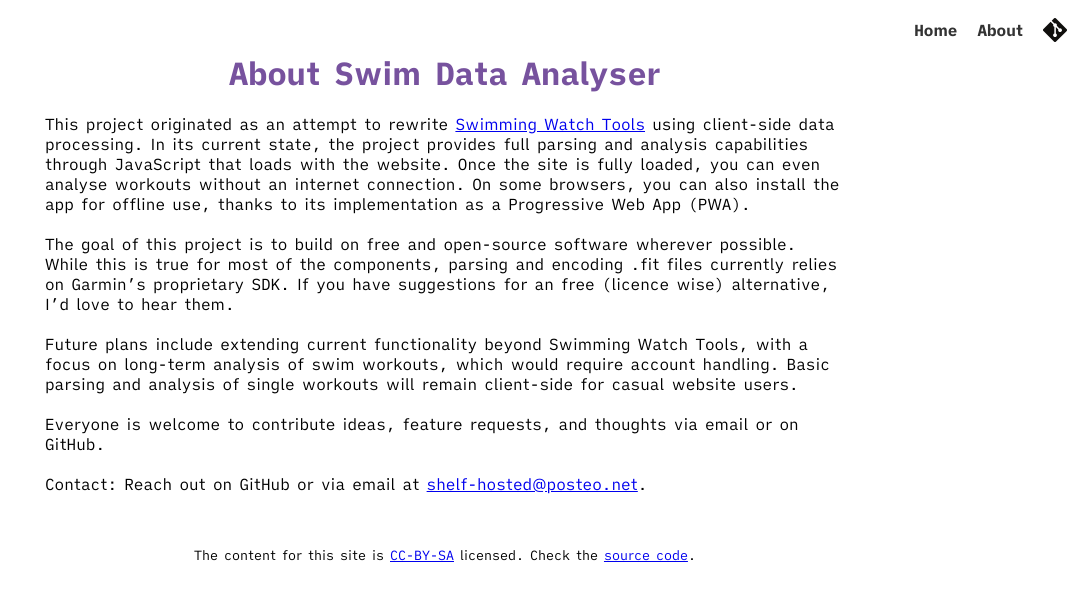
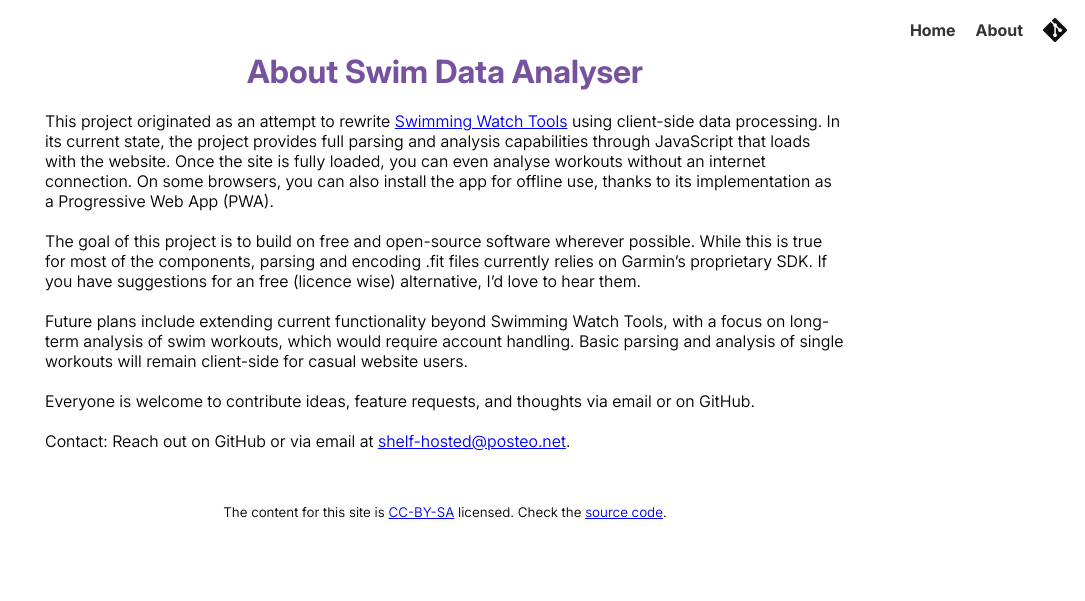
Before and after one commit to PeterK-end/swim-data-analyser, a Django app: page /about.html in a window 1280 px wide. Shown: the top 601 px of the page, without its empty margins (195-1280 px from the left). Run offline with Django 4.2, Linux system fonts and the light colour scheme.

Commit message:
change to inter font for better readability

```diff
--- a/swim_data_analyser/static/css/ia-mono.css
+++ /dev/null
@@ -1,71 +0,0 @@
-@font-face {
-  font-family: "iA Writer Duo";
-  font-weight: normal;
-  font-style: normal;
-  src: url("../fonts/ia-duo/iAWriterDuoS-Regular.eot") format("embedded-opentype"),
-    url("../fonts/ia-duo/iAWriterDuoS-Regular.woff2") format("woff2"),
-    url("../fonts/ia-duo/iAWriterDuoS-Regular.woff") format("woff");
-}
-
-@font-face {
-  font-family: "iA Writer Duo";
-  font-weight: normal;
-  font-style: italic;
-  src: url("../fonts/ia-duo/iAWriterDuoS-Italic.eot") format("embedded-opentype"),
-    url("../fonts/ia-duo/iAWriterDuoS-Italic.woff2") format("woff2"),
-    url("../fonts/ia-duo/iAWriterDuoS-Italic.woff") format("woff");
-}
-
-@font-face {
-  font-family: "iA Writer Duo";
-  font-weight: bold;
-  font-style: normal;
-  src: url("../fonts/ia-duo/iAWriterDuoS-Bold.eot") format("embedded-opentype"),
-    url("../fonts/ia-duo/iAWriterDuoS-Bold.woff2") format("woff2"),
-    url("../fonts/ia-duo/iAWriterDuoS-Bold.woff") format("woff");
-}
-
-@font-face {
-  font-family: "iA Writer Duo";
-  font-weight: bold;
-  font-style: italic;
-  src: url("../fonts/ia-duo/iAWriterDuoS-BoldItalic.eot") format("embedded-opentype"),
-    url("../fonts/ia-duo/iAWriterDuoS-BoldItalic.woff2") format("woff2"),
-    url("../fonts/ia-duo/iAWriterDuoS-BoldItalic.woff") format("woff");
-}
-
-@font-face {
-  font-family: "iA Writer Quattro";
-  font-weight: normal;
-  font-style: normal;
-  src: url("../fonts/ia-quattro/iAWriterQuattroS-Regular.eot") format("embedded-opentype"),
-    url("../fonts/ia-quattro/iAWriterQuattroS-Regular.woff2") format("woff2"),
-    url("../fonts/ia-quattro/iAWriterQuattroS-Regular.woff") format("woff");
-}
-
-@font-face {
-  font-family: "iA Writer Quattro";
-  font-weight: normal;
-  font-style: italic;
-  src: url("../fonts/ia-quattro/iAWriterQuattroS-Italic.eot") format("embedded-opentype"),
-    url("../fonts/ia-quattro/iAWriterQuattroS-Italic.woff2") format("woff2"),
-    url("../fonts/ia-quattro/iAWriterQuattroS-Italic.woff") format("woff");
-}
-
-@font-face {
-  font-family: "iA Writer Quattro";
-  font-weight: bold;
-  font-style: normal;
-  src: url("../fonts/ia-quattro/iAWriterQuattroS-Bold.eot") format("embedded-opentype"),
-    url("../fonts/ia-quattro/iAWriterQuattroS-Bold.woff2") format("woff2"),
-    url("../fonts/ia-quattro/iAWriterQuattroS-Bold.woff") format("woff");
-}
-
-@font-face {
-  font-family: "iA Writer Quattro";
-  font-weight: bold;
-  font-style: italic;
-  src: url("../fonts/ia-quattro/iAWriterQuattroS-BoldItalic.eot") format("embedded-opentype"),
-    url("../fonts/ia-quattro/iAWriterQuattroS-BoldItalic.woff2") format("woff2"),
-    url("../fonts/ia-quattro/iAWriterQuattroS-BoldItalic.woff") format("woff");
-}
--- a/swim_data_analyser/static/css/styles.css
+++ b/swim_data_analyser/static/css/styles.css
@@ -1,4 +1,10 @@
-@import url(./ia-mono.css);
+@font-face {
+  font-family: "Inter";
+  font-style: normal;
+  font-weight: 100 900;
+  font-stretch: 100%;
+  src: url("../fonts/inter/Inter-VariableFont_opsz,wght.ttf") format("truetype");
+}
 
 /* Global variables. */
 :root,
@@ -53,9 +59,9 @@
 
 /* Ensure the body has no margin and is centered horizontally */
 body {
-    font-family: "iA Writer Quattro", -apple-system, system-ui, BlinkMacSystemFont, "Segoe UI", Roboto, "Helvetica Neue", Arial, sans-serif;
+    font-family: "Inter", -apple-system, system-ui, BlinkMacSystemFont, "Segoe UI", Roboto, "Helvetica Neue", Arial, sans-serif;
     font-size: 1rem;
-    font-weight: 400;
+    font-weight: 350;
     display: flex;
     flex-direction: column;
     align-items: center;
@@ -369,6 +375,7 @@ footer {
 
 select#strokeFilter{
     padding: 10px;
+    margin: 20px 20px 0px 20px;
     font-size: 16px;
 }
 
```
Also changed, not shown: swim_data_analyser/static/fonts/inter/OFL.txt (added, +93 -0 lines), swim_data_analyser/static/fonts/ia-duo/iAWriterDuoS-Regular.woff2 (deleted), swim_data_analyser/static/fonts/ia-quattro/iAWriterQuattroS-Bold.woff2 (deleted), swim_data_analyser/static/fonts/ia-quattro/iAWriterQuattroS-BoldItalic.woff2 (deleted), swim_data_analyser/static/fonts/ia-quattro/iAWriterQuattroS-Italic.woff2 (deleted), swim_data_analyser/static/fonts/ia-quattro/iAWriterQuattroS-Regular.woff2 (deleted), swim_data_analyser/static/fonts/inter/Inter-VariableFont_opsz,wght.ttf (added).
